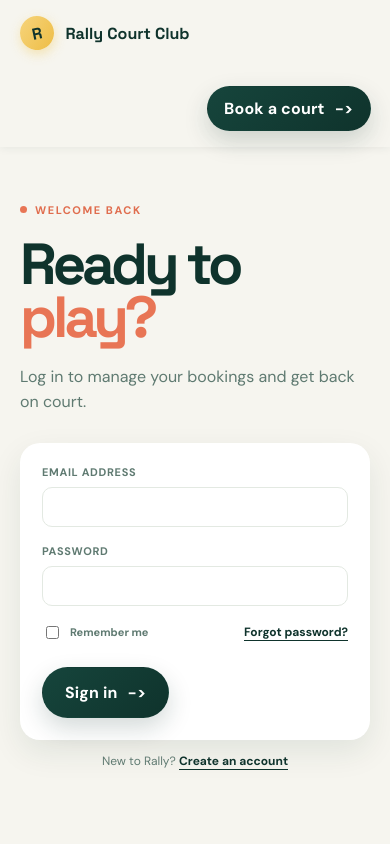
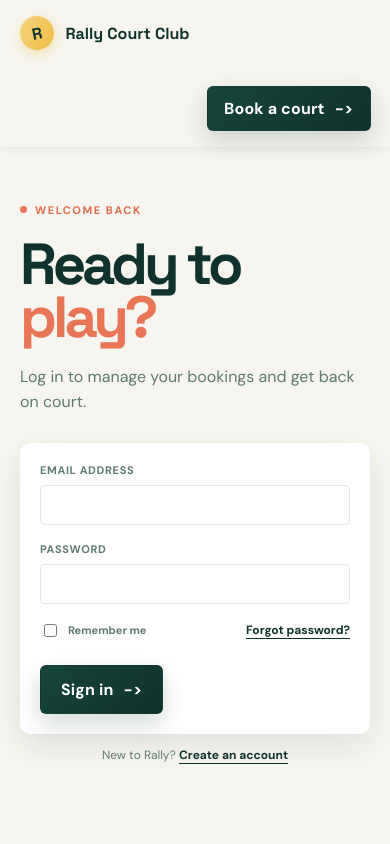
Before and after one commit to maryjoyespino5-ops/pickle-ball, a React (Vite) app: page /login in a window 390 px wide. Shown: the top 844 px of the page. Built offline with nearby package versions, Linux system fonts and the light colour scheme; no server answers.

Commit message:
UI polish: sleeker border radius, mobile-first fit for customer pages

```diff
--- a/src/styles/premium.css
+++ b/src/styles/premium.css
@@ -13,9 +13,9 @@
   --coral-deep: #d55c3b;
   --yellow: #f2cb62;
   --mint: #dcebe2;
-  --radius-lg: 20px;
-  --radius-md: 14px;
-  --radius-sm: 10px;
+  --radius-lg: 10px;
+  --radius-md: 8px;
+  --radius-sm: 5px;
   --shadow-sm: 0 2px 8px rgba(15, 51, 44, 0.06);
   --shadow: 0 12px 32px rgba(15, 51, 44, 0.09);
   --shadow-lg: 0 24px 60px rgba(15, 51, 44, 0.14);
@@ -131,6 +131,17 @@ body {
 .home-page > section:nth-child(5) {
   animation-delay: 0.26s;
 }
+@media (max-width: 400px) {
+  .court-card-art {
+    height: 180px;
+  }
+  .court-number {
+    font-size: 46px;
+  }
+  .time-slot {
+    padding: 12px 4px;
+  }
+}
 @media (prefers-reduced-motion: reduce) {
   *,
   *::before,
@@ -149,7 +160,7 @@ body {
   align-items: center;
   background: linear-gradient(135deg, #16453c, #0f332c);
   border: 1px solid transparent;
-  border-radius: 999px;
+  border-radius: 8px;
   box-shadow: var(--shadow-sm);
   display: inline-flex;
   gap: 10px;
@@ -491,7 +502,7 @@ body {
 }
 .court-card-art .court-badge {
   background: rgba(255, 253, 248, 0.94);
-  border-radius: 999px;
+  border-radius: 6px;
   box-shadow: var(--shadow-sm);
   color: var(--ink);
   padding: 8px 14px;
@@ -520,7 +531,7 @@ body {
 }
 .court-card-footer .arrow-link {
   background: var(--ink);
-  border-radius: 999px;
+  border-radius: 6px;
   border-bottom: 0;
   color: #fff;
   font-size: 13px;
@@ -632,7 +643,7 @@ body {
 }
 .customer-sidebar nav a {
   border-left: 2px solid transparent;
-  border-radius: 0 10px 10px 0;
+  border-radius: 0 6px 6px 0;
   color: #abc2b9;
   font-size: 13.5px;
   padding: 13px 14px;
@@ -710,7 +721,7 @@ body {
   font-size: 21px;
 }
 .status {
-  border-radius: 999px;
+  border-radius: 6px;
   font-size: 10px;
   padding: 6px 12px;
 }
@@ -744,7 +755,7 @@ body {
 
 /* ---- Buttons -------------------------------------------------------------- */
 .button {
-  border-radius: 999px;
+  border-radius: 6px;
   box-shadow: 0 10px 24px rgba(15, 51, 44, 0.18);
   letter-spacing: 0.01em;
   padding: 15px 28px;
@@ -954,18 +965,57 @@ body {
   .stat-grid {
     grid-template-columns: 1fr;
   }
+  .court-card-art {
+    height: 210px;
+    padding: 16px 18px;
+  }
   .court-number {
-    font-size: 76px;
+    font-size: 58px;
   }
-  .dashboard-grid {
-    grid-template-columns: 1fr;
+  .court-card-content {
+    padding: 20px 20px 22px;
+  }
+  .court-card h3 {
+    font-size: 22px;
+  }
+  .hero-art {
+    min-height: 280px;
+  }
+  .hero {
+    min-height: auto;
+  }
+  .availability-mini {
+    padding: 18px;
+  }
+  .mini-row b {
+    font-size: 10px;
+    padding: 7px 4px;
+  }
+  .form-card,
+  .profile-card {
+    padding: 20px;
+  }
+  .profile-card {
+    flex-direction: column;
+    gap: 22px;
+  }
+  .booking-card {
+    padding: 18px;
+  }
+  .booking-card h3 {
+    font-size: 20px;
+  }
+  .hero-actions {
+    flex-wrap: wrap;
+    gap: 14px;
+  }
+  .button {
+    padding: 13px 20px;
+    justify-content: center;
   }
   .dashboard-heading h1 {
     font-size: 32px;
     letter-spacing: -1px;
-  }
-  .button {
-    padding: 14px 22px;
   }
 }
 
```
